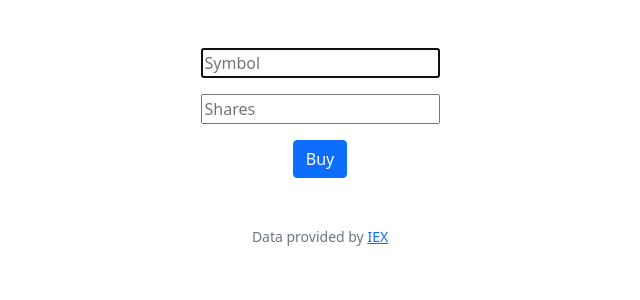
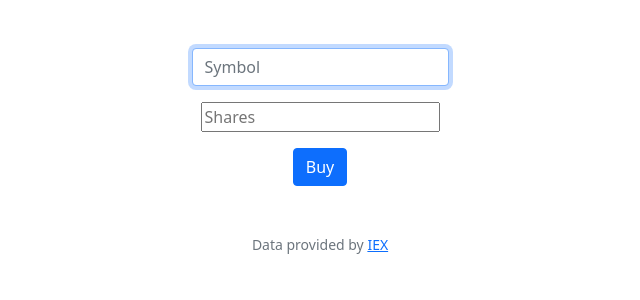
Before and after one commit to arfa544/cs50, a Flask app: page /buy in a window 1280 px wide. Shown: the part 76-376 px from the top of the page, without its empty margins (320-960 px from the left). Run offline with Flask 2, Linux system fonts and the light colour scheme; a user stored in the database is signed in; some libraries are stand-ins or nearby versions.

Commit message:
Sat, Nov 12, 2022, 1:51 PM +00:00

```diff
--- a/finance/templates/buy.html
+++ b/finance/templates/buy.html
@@ -7,7 +7,7 @@
 {% block main %}
     <form action="/buy" method="post">
         <div class="mb-3">
-            <input autocomplete="off" placeholder="Symbol" autofocus name="symbol" type="text">
+            <input autocomplete="off" class="form-control mx-auto w-auto" placeholder="Symbol" autofocus name="symbol" type="text">
         </div>
         <div class="mb-3">
             <input autocomplete="off" placeholder="Shares" name="shares" type="text">
```
